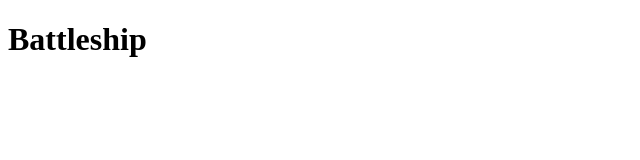
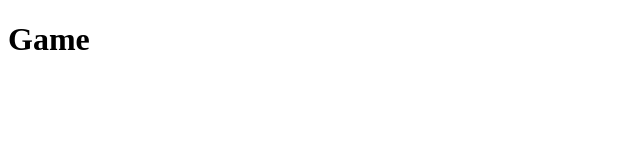
Before and after one commit to JESSYV96/battleship-front, a React (Create React App) app: page /game in a window 1280 px wide. Shown: the top 160 px of the page, without its empty margins (0-640 px from the left). Built offline with nearby package versions, Linux system fonts and the light colour scheme.

Commit message:
Set up routing

```diff
--- a/package.json
+++ b/package.json
@@ -6,6 +6,7 @@
     "firebase": "^9.9.4",
     "react": "^18.2.0",
     "react-dom": "^18.2.0",
+    "react-router-dom": "^6.3.0",
     "react-scripts": "5.0.1",
     "socket.io-client": "^4.5.2",
     "styled-components": "^5.3.5",
--- /dev/null
+++ b/src/app/ui/pages/BoardGame.tsx
@@ -0,0 +1,9 @@
+import React from 'react'
+
+function BoardGamePage() {
+  return (
+    <h1>Game</h1>
+  )
+}
+
+export default BoardGamePage
--- a/src/index.tsx
+++ b/src/index.tsx
@@ -1,8 +1,16 @@
 import React from 'react';
 import ReactDOM from 'react-dom/client';
+import {
+  BrowserRouter,
+  Routes,
+  Route,
+} from "react-router-dom";
 import { initializeApp } from "firebase/app";
+
 import reportWebVitals from './reportWebVitals';
+
 import HomePage from './app/ui/pages/Home';
+import BoardGamePage from './app/ui/pages/BoardGame';
 
 const firebaseConfig = {
   apiKey: "AIzaSyDqQ3blEKvMKH7snySU42sxe5Hgbug_v-g",
@@ -20,7 +28,12 @@
 );
 root.render(
   <React.StrictMode>
-    <HomePage />
+    <BrowserRouter>
+      <Routes>
+        <Route path="/" element={<HomePage />} />
+        <Route path="game" element={<BoardGamePage />} />
+      </Routes>
+    </BrowserRouter>
   </React.StrictMode>
 );
 
```
Also changed, not shown: 1 other file (tests, documents, lock files or other folders).
